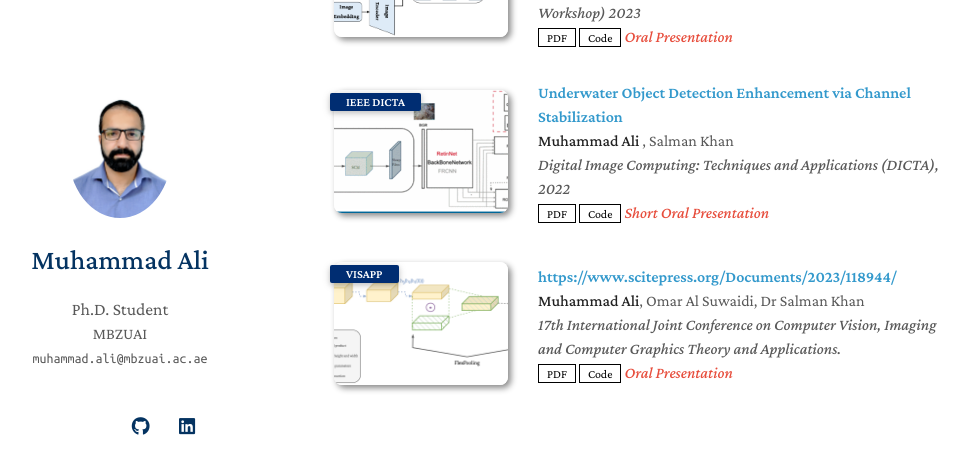
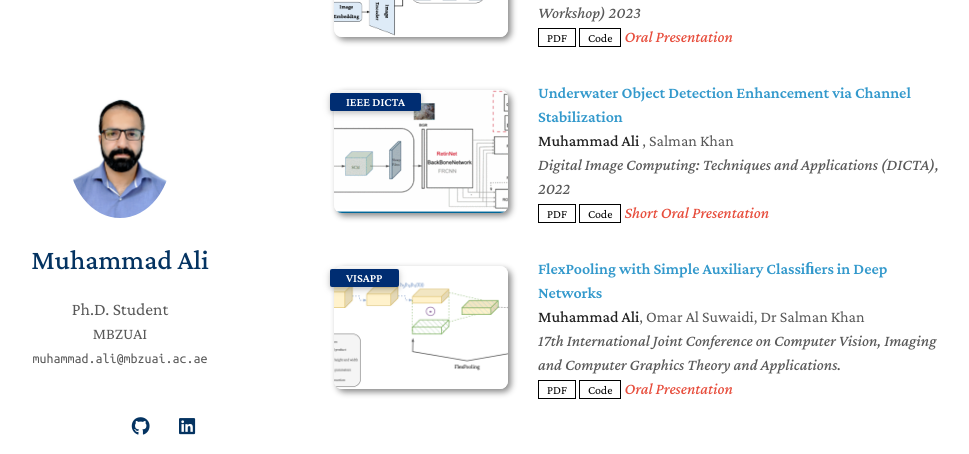
Before and after one commit to aliman80/aliman80.github.io, a Jekyll site: the page built from index.md, in a window 1280 px wide and 900 px high, scrolled down 1430 px, cut to the strip 0-454 px from the top of the window. Shown: the whole strip, without its empty margins (156-1125 px from the left). Built offline with Jekyll 4.4.1, drawn with Linux system fonts in a browser that asks for light colours; a style sheet for code colours, icons or effects is not loaded; our own code applies the rules of GitHub Pages for plain Markdown files.

Commit message:
Update publications.md

```diff
--- a/_includes/publications.md
+++ b/_includes/publications.md
@@ -150,7 +150,7 @@ Underwater Object Detection Enhancement via Channel Stabilization</a></div>
   </div>
 
   <div class="col-sm-9" style="position: relative;width: 100%;padding-right: 15px;padding-left: 20px;">
-    <div class="title"><a href="https://arxiv.org/abs/2210.07240">https://www.scitepress.org/Documents/2023/118944/</a></div>
+    <div class="title"><a href="https://arxiv.org/abs/2210.07240">FlexPooling with Simple Auxiliary Classiﬁers in Deep Networks</a></div>
     <div class="author"><strong>Muhammad Ali</strong>, Omar Al Suwaidi, Dr Salman Khan</div>
     <div class="periodical"><em>17th International Joint Conference on Computer Vision, Imaging and Computer Graphics Theory and Applications.</em></div>
     <div class="links">
```
